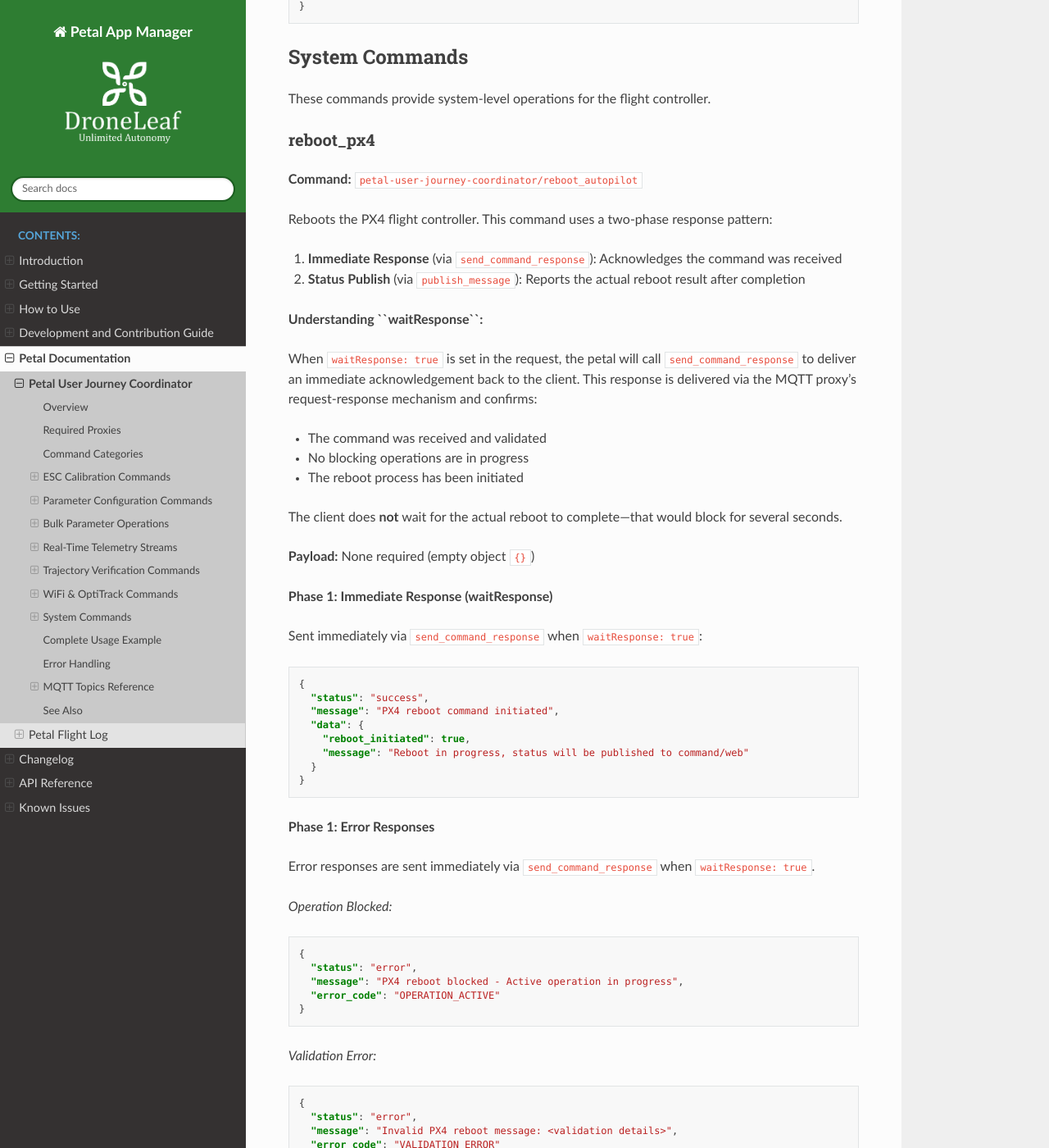
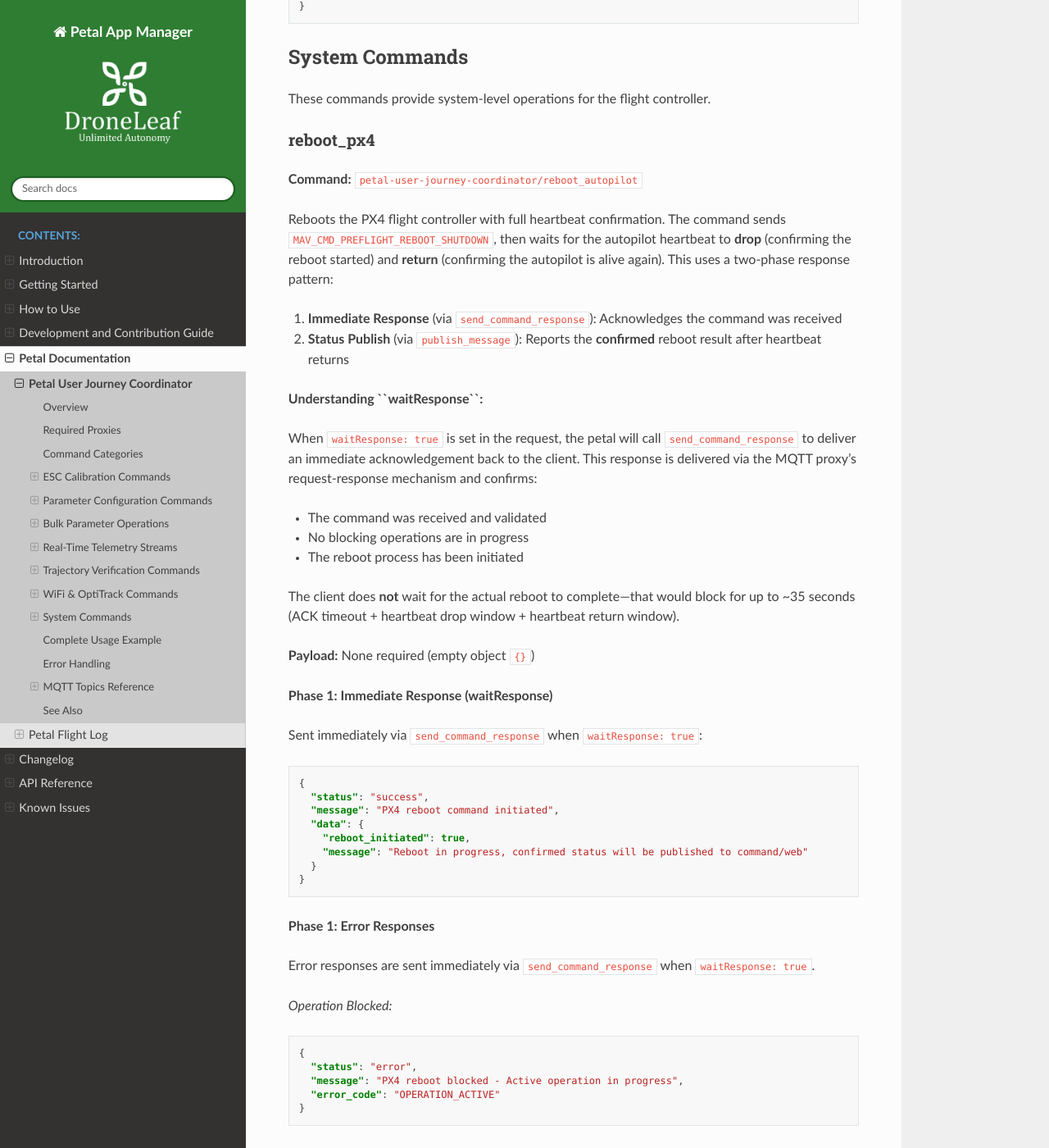
Before and after one commit to DroneLeaf/petal-app-manager, a Sphinx documentation site: the page built from docs/petal_documentation/petal_user_journey_coordinator.rst, in a window 1280 px wide and 1400 px high, scrolled down 17821 px. Shown: the whole window at 82% size. Built offline with Sphinx 7.4.7 and the Read the Docs theme 3.1.0, drawn with Linux system fonts in a browser that asks for light colours; some of the changed text lies outside the part shown.

Commit message:
docs: enhance reboot command documentation and confirm heartbeat response for petal-user-journey-coordinator

```diff
--- a/docs/petal_documentation/petal_user_journey_coordinator.rst
+++ b/docs/petal_documentation/petal_user_journey_coordinator.rst
@@ -894,10 +894,13 @@
 
 **Command:** ``petal-user-journey-coordinator/reboot_autopilot``
 
-Reboots the PX4 flight controller. This command uses a two-phase response pattern:
+Reboots the PX4 flight controller with full heartbeat confirmation. The command sends
+``MAV_CMD_PREFLIGHT_REBOOT_SHUTDOWN``, then waits for the autopilot heartbeat to **drop**
+(confirming the reboot started) and **return** (confirming the autopilot is alive again).
+This uses a two-phase response pattern:
 
 1. **Immediate Response** (via ``send_command_response``): Acknowledges the command was received
-2. **Status Publish** (via ``publish_message``): Reports the actual reboot result after completion
+2. **Status Publish** (via ``publish_message``): Reports the **confirmed** reboot result after heartbeat returns
 
 **Understanding ``waitResponse``:**
 
@@ -907,7 +910,8 @@
 - No blocking operations are in progress
 - The reboot process has been initiated
 
-The client does **not** wait for the actual reboot to complete—that would block for several seconds.
+The client does **not** wait for the actual reboot to complete—that would block for up to
+~35 seconds (ACK timeout + heartbeat drop window + heartbeat return window).
 
 **Payload:** None required (empty object ``{}``)
 
@@ -922,7 +926,7 @@
      "message": "PX4 reboot command initiated",
      "data": {
        "reboot_initiated": true,
-       "message": "Reboot in progress, status will be published to command/web"
+       "message": "Reboot in progress, confirmed status will be published to command/web"
      }
    }
 
@@ -996,7 +1000,7 @@
        "reboot_initiated": true,
        "reboot_success": true,
        "status": "success",
-       "message": "PX4 reboot completed successfully",
+       "message": "Reboot confirmed: COMMAND_ACK accepted and heartbeat drop + return observed.",
        "error_code": null,
        "timestamp": "2026-01-07T12:00:05.000Z"
      }
@@ -1014,8 +1018,8 @@
        "reboot_initiated": true,
        "reboot_success": false,
        "status": "failed",
-       "message": "PX4 reboot command failed or timed out",
-       "error_code": "REBOOT_FAILED",
+       "message": "Heartbeat drop observed but heartbeat did not return within 30.0s. Autopilot may still be rebooting.",
+       "error_code": "FAIL_REBOOT_NOT_CONFIRMED_HB_NO_RETURN",
        "timestamp": "2026-01-07T12:00:05.000Z"
      }
    }
@@ -1026,7 +1030,15 @@
 - ``reboot_success`` (bool): ``true`` if reboot succeeded, ``false`` if it failed
 - ``status`` (str): ``"success"`` or ``"failed"``
 - ``message`` (str): Human-readable status message from the MAVLink response
-- ``error_code`` (str|null): Error code if failed (``"REBOOT_FAILED"``, ``"EXECUTION_ERROR"``)
+- ``error_code`` (str|null): Error code if failed, from ``RebootStatusCode``:
+
+  - ``FAIL_ACK_DENIED`` - Autopilot rejected the command
+  - ``FAIL_ACK_TEMPORARILY_REJECTED`` - Temporarily rejected
+  - ``FAIL_NO_HEARTBEAT_TRACKING`` - Heartbeat tracking unavailable
+  - ``FAIL_REBOOT_NOT_CONFIRMED_NO_HB_DROP`` - Heartbeat did not drop
+  - ``FAIL_REBOOT_NOT_CONFIRMED_HB_NO_RETURN`` - Heartbeat dropped but did not return
+  - ``EXECUTION_ERROR`` - Unexpected error during reboot
+
 - ``timestamp`` (str): ISO 8601 timestamp of when the reboot completed
 
 .. warning::
--- a/pyproject.toml
+++ b/pyproject.toml
@@ -1,6 +1,6 @@
 [project]
 name = "petal-app-manager"
-version = "0.1.61"
+version = "0.1.62"
 description = "A FastAPI interface for loading, managing and running Droneleaf Petal applications"
 authors = [
     {name = "Khalil Al Handawi", email = "khalil.alhandawi@droneleaf.io"},
@@ -61,7 +61,7 @@
     "petal-flight-log==0.2.5",
     "petal-warehouse==0.1.8",
     "petal-leafsdk==0.2.9",
-    "petal-user-journey-coordinator==0.1.9",
+    "petal-user-journey-coordinator==0.1.10",
     "petal-qgc-mission-server==0.1.3",
 ]
 dev = [
```
